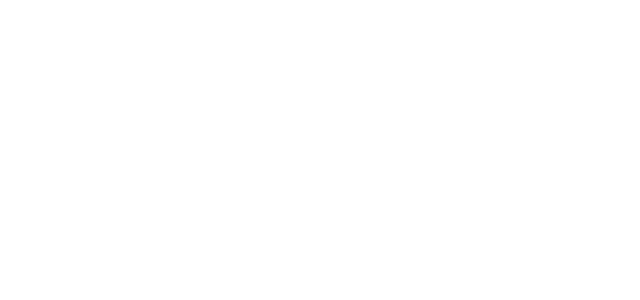
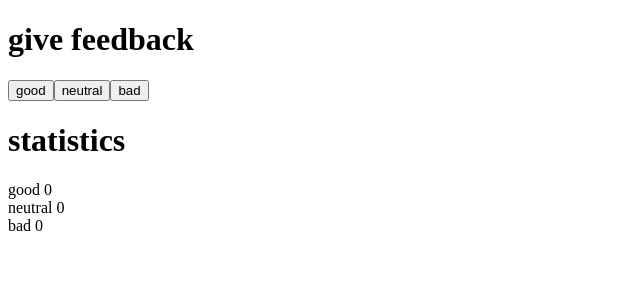
Before and after one commit to mayuelcuarto/full-stack-open, a React (Vite) app in the folder part1/unicafe/: page / in a window 1280 px wide. Shown: the top 300 px of the page, without its empty margins (0-640 px from the left). Built offline with nearby package versions, Linux system fonts and the light colour scheme.

Commit message:
Solucion del ejercicio 1.6

```diff
--- a/part1/unicafe/src/App.jsx
+++ b/part1/unicafe/src/App.jsx
@@ -1,11 +1,41 @@
 import { useState } from 'react'
-import './App.css'
 
-function App() {
-  const [count, setCount] = useState(0)
+const Display = ({text, counter}) => <div>{text} {counter}</div>
+
+const Button = ({onClick, text}) => <button onClick={onClick}>{text}</button>
+
+const App = () => {
+  // guarda los clics de cada botón en su propio estado
+  const [good, setGood] = useState(0)
+  const [neutral, setNeutral] = useState(0)
+  const [bad, setBad] = useState(0)
+
+  const increaseGoodByOne = () => {
+    console.log('increasing, value before', good)
+    setGood(good + 1)
+  }
+
+  const increaseNeutralByOne = () => {
+    console.log('increasing, value before', neutral)
+    setNeutral(neutral + 1)
+  }
+
+  const increaseBadByOne = () => {
+    console.log('increasing, value before', bad)
+    setBad(bad + 1)
+  }
 
   return (
-    <div></div>
+    <div>
+      <h1>give feedback</h1>
+      <Button onClick={increaseGoodByOne} text="good" />
+      <Button onClick={increaseNeutralByOne} text="neutral" />
+      <Button onClick={increaseBadByOne} text="bad" />
+      <h1>statistics</h1>
+      <Display text="good" counter={good} />
+      <Display text="neutral" counter={neutral} />
+      <Display text="bad" counter={bad} />
+    </div>
   )
 }
 
```
